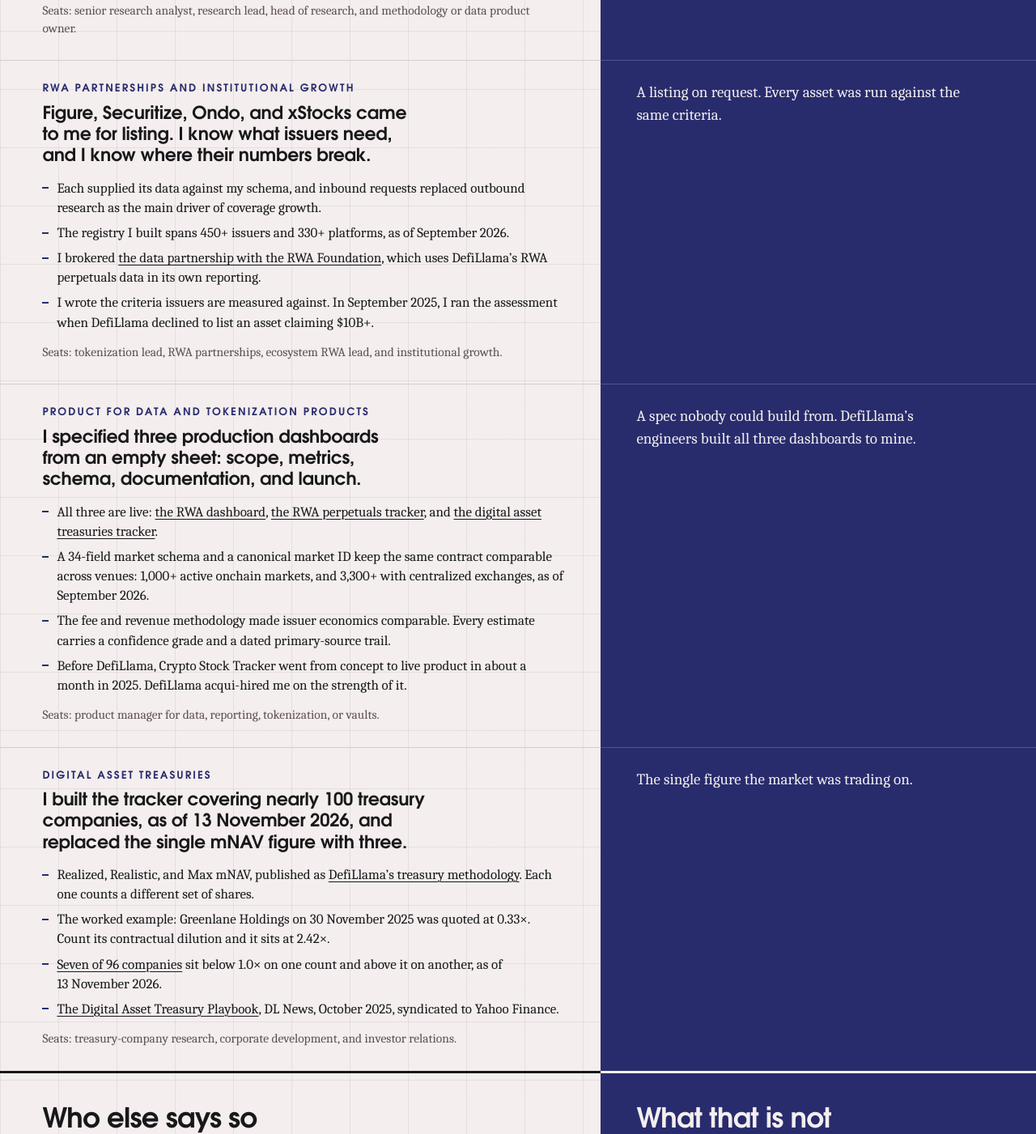
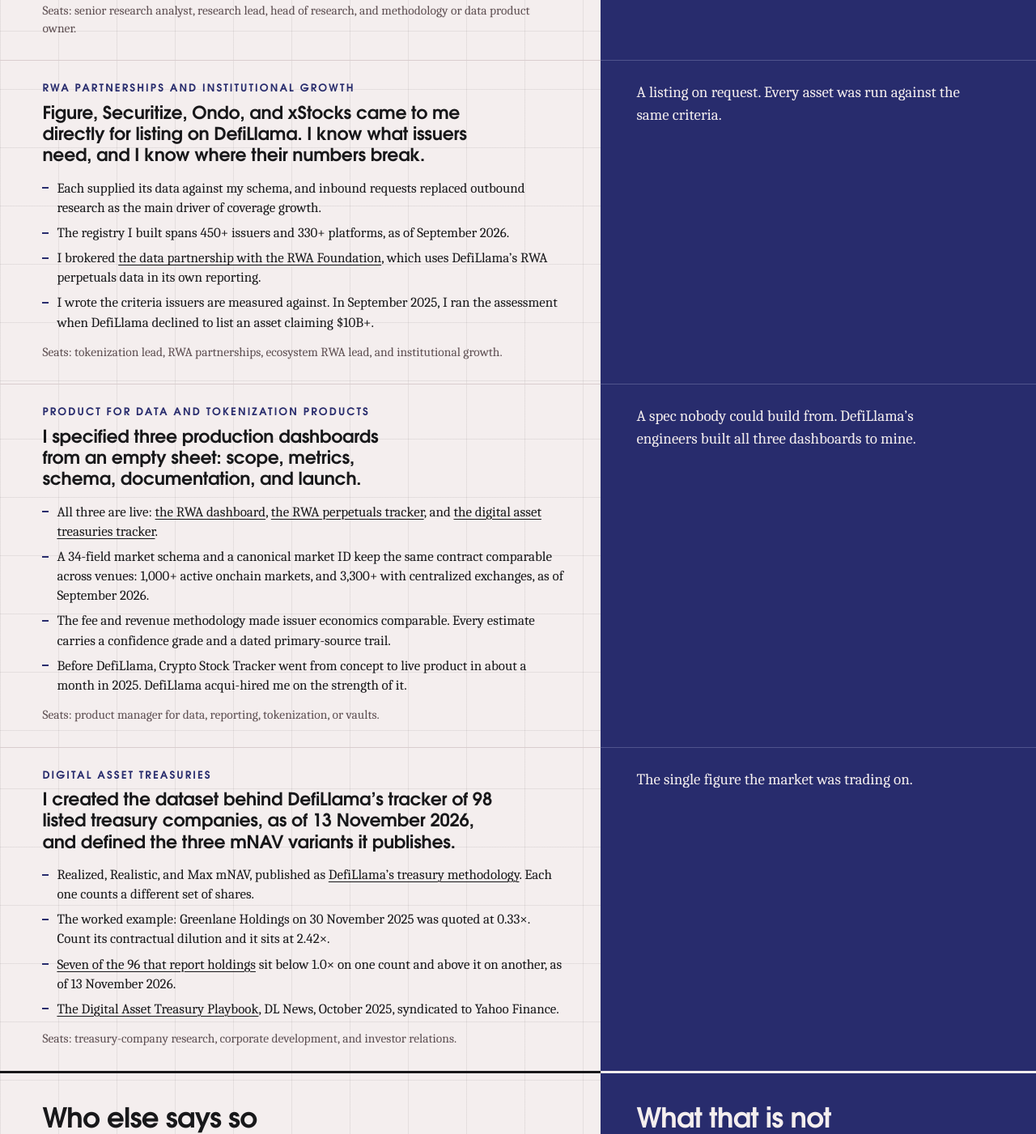
Before and after one commit to themetaisok/themetaisok.github.io, a plain HTML site: page record/index.html in a window 1280 px wide. Shown: the part 1114-2515 px from the top of the page at 81% size. Drawn offline with Linux system fonts and the light colour scheme.

Commit message:
Second review round on the resume: exact attribution, one story on who built what
Three more reviewers read it: a screener checking each lane against
real postings, a line editor, and a skeptic reading every claim as
something to test.

- Each citation now says what the third party said about DefiLlama and
  what is meta's (Citi's $17 billion "according to DefiLlama", drawn
  from the registry meta built).
- Verbs hold one story: meta wrote, specified, defined, and built the
  registry; DefiLlama's engineers built the dashboards.
- The Independent entry lists work done since September 2026, and the
  ventures fold into it.
- Record page: the treasuries and research leads use the same wording
  as the resume, and the tracker count is the exact 98 listed.

Co-Authored-By: Claude Fable 5.2 <noreply@anthropic.com>
Claude-Session: https://claude.ai/code/session_01FsG5S63kihtNaahrDhmz89

```diff
--- a/record/index.html
+++ b/record/index.html
@@ -422,7 +422,7 @@ p + .figs{margin-top:16px}
   <div class="pair lane" id="research">
     <div class="in">
       <h3>Research and data</h3>
-      <p class="lead">I wrote the data standard behind DefiLlama’s real-world-asset coverage. Pantera Capital, Citi Institute, and CoinGecko cite the datasets I built and the metrics I defined.</p>
+      <p class="lead">I wrote the data standard behind DefiLlama’s real-world-asset coverage. Pantera Capital, Citi Institute, and CoinGecko cite DefiLlama for the datasets I built and the metrics I defined.</p>
       <ul class="pf">
         <li>Sole author of <a href="https://docs.llama.fi/real-world-assets/real-world-assets" target="_blank" rel="noopener">the public methodology</a>: eligibility and exclusion criteria, metrics, taxonomy, the perps spec, <a href="https://docs.llama.fi/analysts/dat-methodology" target="_blank" rel="noopener">the treasury methodology</a>, and a 35-column data dictionary, as of November 2026.</li>
         <li>A registry of more than 9,000 assets and markets across 116 fields, spanning 450+ issuers, 330+ platforms, and 170+ blockchains, as of September 2026.</li>
@@ -437,7 +437,7 @@ p + .figs{margin-top:16px}
   <div class="pair lane" id="partnerships">
     <div class="in">
       <h3>RWA partnerships and institutional growth</h3>
-      <p class="lead">Figure, Securitize, Ondo, and xStocks came to me for listing. I know what issuers need, and I know where their numbers break.</p>
+      <p class="lead">Figure, Securitize, Ondo, and xStocks came to me directly for listing on DefiLlama. I know what issuers need, and I know where their numbers break.</p>
       <ul class="pf">
         <li>Each supplied its data against my schema, and inbound requests replaced outbound research as the main driver of coverage growth.</li>
         <li>The registry I built spans 450+ issuers and 330+ platforms, as of September 2026.</li>
@@ -467,11 +467,11 @@ p + .figs{margin-top:16px}
   <div class="pair lane" id="treasuries">
     <div class="in">
       <h3>Digital asset treasuries</h3>
-      <p class="lead">I built the tracker covering nearly 100 treasury companies, as of 13&nbsp;November 2026, and replaced the single mNAV figure with three.</p>
+      <p class="lead">I created the dataset behind DefiLlama’s tracker of 98 listed treasury companies, as of 13&nbsp;November 2026, and defined the three mNAV variants it publishes.</p>
       <ul class="pf">
         <li>Realized, Realistic, and Max mNAV, published as <a href="https://docs.llama.fi/analysts/dat-methodology" target="_blank" rel="noopener">DefiLlama’s treasury methodology</a>. Each one counts a different set of shares.</li>
         <li>The worked example: Greenlane Holdings on 30 November 2025 was quoted at 0.33×. Count its contractual dilution and it sits at 2.42×.</li>
-        <li><a href="../figures/#mnav">Seven of 96 companies</a> sit below 1.0× on one count and above it on another, as of 13&nbsp;November 2026.</li>
+        <li><a href="../figures/#mnav">Seven of the 96 that report holdings</a> sit below 1.0× on one count and above it on another, as of 13&nbsp;November 2026.</li>
         <li><a href="https://www.dlnews.com/articles/llama-u/crypto-digital-asset-treasury-mnav-strategy/" target="_blank" rel="noopener">The Digital Asset Treasury Playbook</a>, DL News, October 2025, syndicated to Yahoo Finance.</li>
       </ul>
       <span class="src">Seats: treasury-company research, corporate development, and investor relations.</span>
```
Also changed, not shown: 1 other file.
